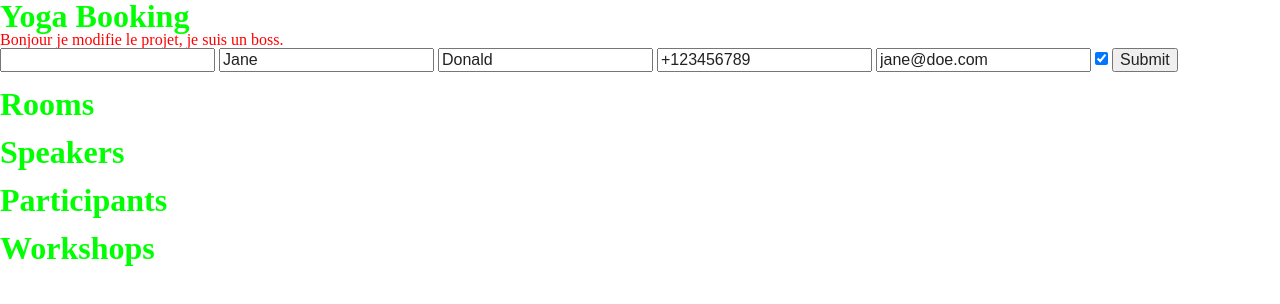
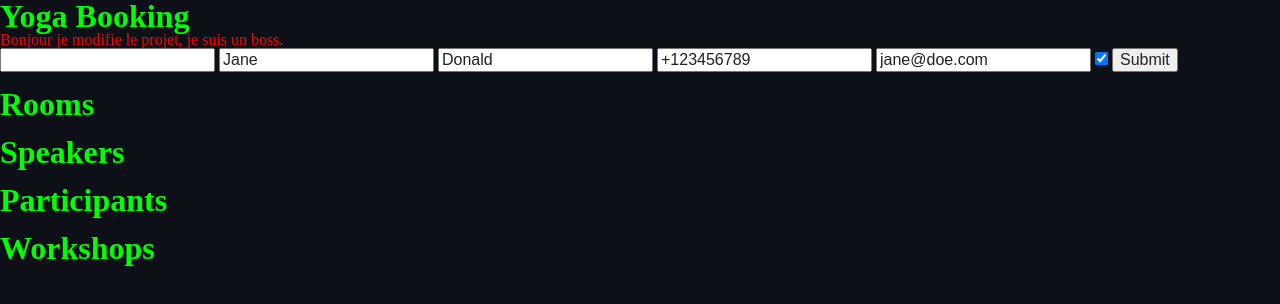
Before and after one commit to mlbonniec/yoga-booking, a website built with Parcel: page src/index.html in a window 1280 px wide. Built offline with nearby package versions, Linux system fonts and the light colour scheme.

Commit message:
Add better font style

```diff
--- a/src/styles/test.css
+++ b/src/styles/test.css
@@ -1,3 +1,10 @@
+@import url('https://fonts.googleapis.com/css2?family=Montserrat&display=swap');
+body {
+    font-family: 'Montserrat', -apple-system, BlinkMacSystemFont, 'Segoe UI', Roboto, Oxygen-Sans, Ubuntu, Cantarell, 'Helvetica Neue', Helvetica, Arial, sans-serif;
+    background-color: #0d1117;
+    color: #c9d1d9;
+}
+
 p {
     color: red;
 }
```
